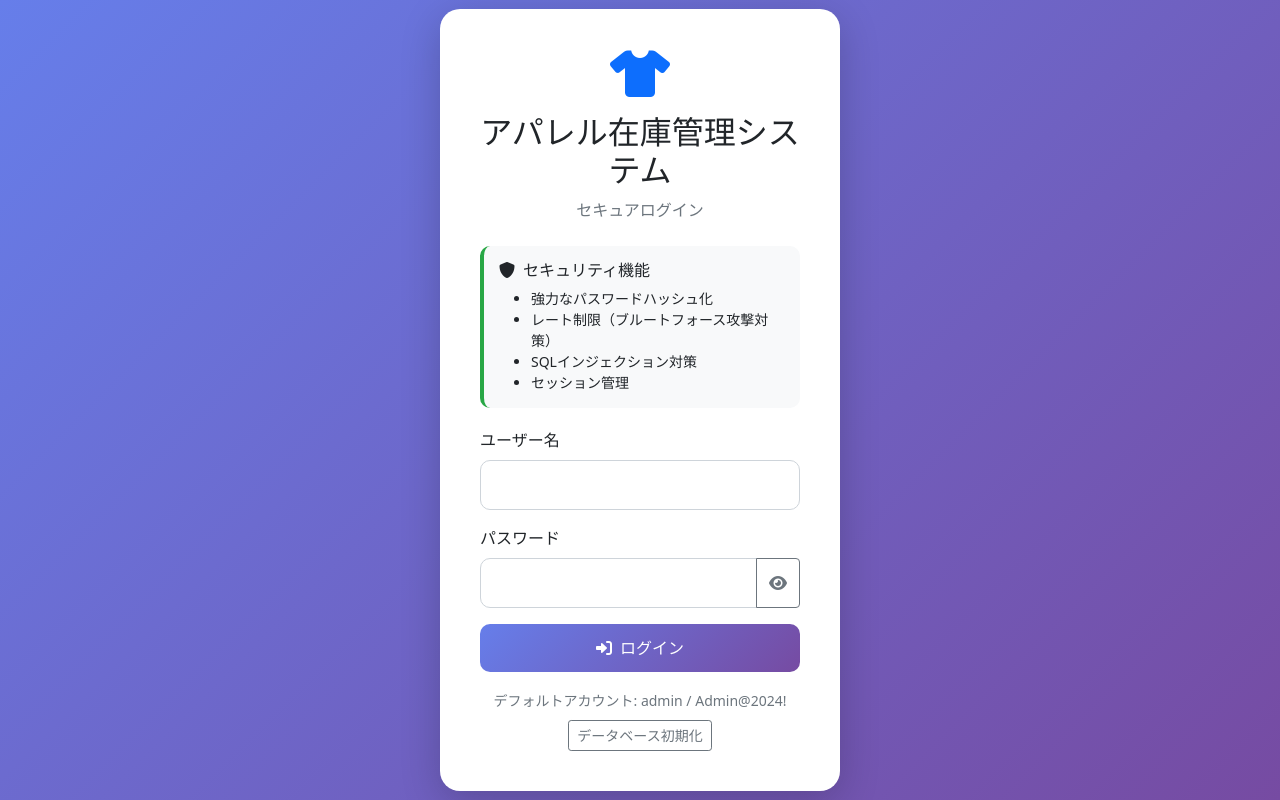
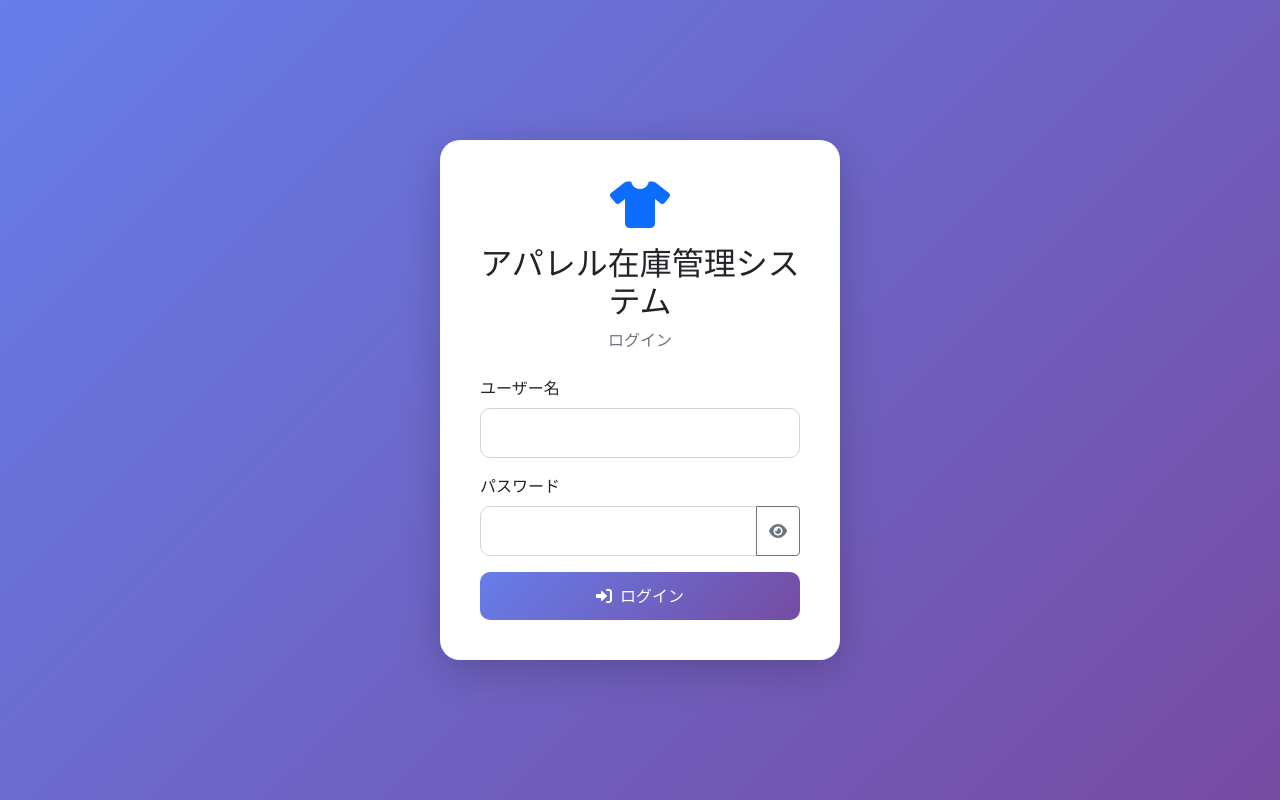
Before and after one commit to Ryota090/APP, a Flask app: page /login in a window 1280 px wide. Run offline with Flask 3, Linux system fonts and the light colour scheme.

Commit message:
ログイン画面からファイルアカウントのコードを隠し、シンプルなログインフォームに変更

```diff
--- a/app.py
+++ b/app.py
@@ -77,10 +77,10 @@ def init_database():
 
         if user_count == 0:
             print("初期ユーザーを作成中...")
-            password = "Admin@2024!"
-            password_hash = bcrypt.hashpw(password.encode('utf-8'), bcrypt.gensalt())
-            print(f"パスワード: {password}")
-            print(f"ハッシュ: {password_hash}")
+            # デフォルトパスワードは環境変数から取得、なければ自動生成
+            default_password = os.environ.get('DEFAULT_PASSWORD', 'Admin@2024!')
+            password_hash = bcrypt.hashpw(default_password.encode('utf-8'), bcrypt.gensalt())
+            print("初期ユーザーを作成しました")
 
             cursor.execute("INSERT INTO users (username, password_hash, role) VALUES (?, ?, ?)",
                           ("admin", password_hash, "admin"))
--- a/templates/login.html
+++ b/templates/login.html
@@ -21,13 +21,6 @@
             box-shadow: 0 10px 40px rgba(0,0,0,0.2);
             max-width: 400px;
             width: 100%;
-        }
-        .security-info {
-            background: #f8f9fa;
-            border-radius: 10px;
-            padding: 15px;
-            margin-bottom: 20px;
-            border-left: 4px solid #28a745;
         }
         .btn-primary {
             background: linear-gradient(135deg, #667eea 0%, #764ba2 100%);
@@ -53,17 +46,7 @@
         <div class="text-center mb-4">
             <i class="fas fa-tshirt fa-3x text-primary mb-3"></i>
             <h2>アパレル在庫管理システム</h2>
-            <p class="text-muted">セキュアログイン</p>
-        </div>
-
-        <div class="security-info">
-            <h6><i class="fas fa-shield-alt me-2"></i>セキュリティ機能</h6>
-            <ul class="mb-0 small">
-                <li>強力なパスワードハッシュ化</li>
-                <li>レート制限（ブルートフォース攻撃対策）</li>
-                <li>SQLインジェクション対策</li>
-                <li>セッション管理</li>
-            </ul>
+            <p class="text-muted">ログイン</p>
         </div>
 
         <div id="alertContainer"></div>
@@ -86,14 +69,6 @@
                 <i class="fas fa-sign-in-alt me-2"></i>ログイン
             </button>
         </form>
-
-        <div class="mt-3 text-center">
-            <small class="text-muted">デフォルトアカウント: admin / Admin@2024!</small>
-            <br>
-            <button type="button" class="btn btn-outline-secondary btn-sm mt-2" onclick="initDatabase()">
-                データベース初期化
-            </button>
-        </div>
     </div>
 
     <script src="https://cdn.jsdelivr.net/npm/bootstrap@5.1.3/dist/js/bootstrap.bundle.min.js"></script>
@@ -113,17 +88,6 @@
                 eyeIcon.classList.add('fa-eye');
             }
         });
-
-        // パスワードフィールドにフォーカスした時の処理
-        document.getElementById('password').addEventListener('focus', function() {
-            console.log('パスワードフィールドにフォーカスしました');
-        });
-
-        // パスワードフィールドの値が変更された時の処理
-        document.getElementById('password').addEventListener('input', function() {
-            console.log('パスワード入力中:', this.value);
-        });
-
 
         document.getElementById('loginForm').addEventListener('submit', async function(e) {
             e.preventDefault();
@@ -164,27 +128,6 @@
                 </div>
             `;
         }
-
-        async function initDatabase() {
-            try {
-                const response = await fetch('/api/init-db', {
-                    method: 'POST',
-                    headers: {
-                        'Content-Type': 'application/json',
-                    }
-                });
-
-                const data = await response.json();
-
-                if (data.success) {
-                    showAlert('success', 'データベースが初期化されました。ログインを試してください。');
-                } else {
-                    showAlert('danger', data.message);
-                }
-            } catch (error) {
-                showAlert('danger', 'データベース初期化エラーが発生しました');
-            }
-        }
     </script>
 </body>
 </html>
```
Also changed, not shown: static/app.js (indentation only).
